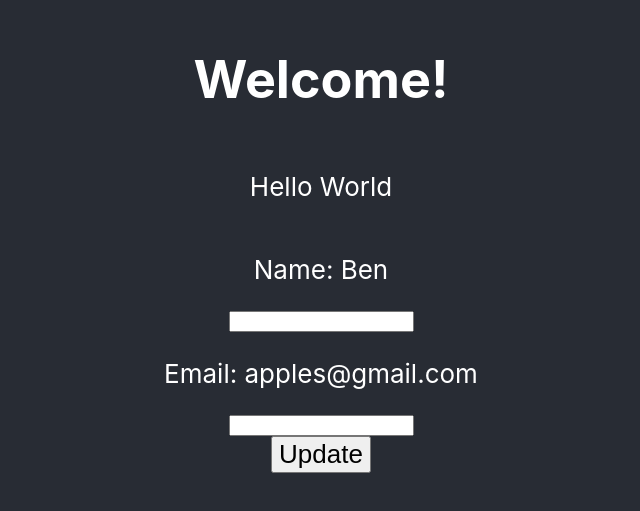
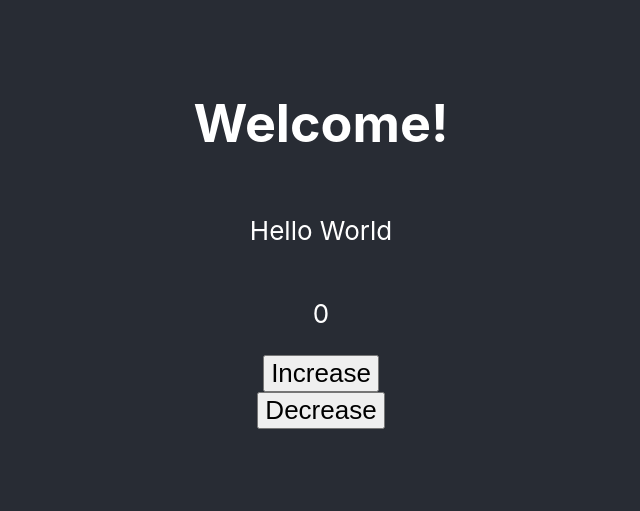
Before and after one commit to ben-gee723/js-conducer-template, a React (Vite) app: page / in a window 1280 px wide. Shown: the part 157-668 px from the top of the page, without its empty margins (319-959 px from the left). Built offline with nearby package versions, Linux system fonts and the light colour scheme.

Commit message:
coutner nicht funktionierend

```diff
--- a/package.json
+++ b/package.json
@@ -9,7 +9,8 @@
   },
   "dependencies": {
     "react": "^18.0.0",
-    "react-dom": "^18.0.0"
+    "react-dom": "^18.0.0",
+    "redux": "^4.2.0"
   },
   "devDependencies": {
     "@types/react": "^18.0.0",
--- a/src/App.jsx
+++ b/src/App.jsx
@@ -1,5 +1,6 @@
 import React, { useReducer } from 'react';
 import UserDashboard from './components/UserDashboard';
+import Counter from './components/Counter'
 
 
 // Import Styles
@@ -10,7 +11,7 @@ function App() {
     <div className="App">
       <header className="App-header">
         <h1>Welcome!</h1>
-        <UserDashboard />
+        <Counter />
       </header>
     </div>
   )
--- a/src/components/Counter.jsx
+++ b/src/components/Counter.jsx
@@ -1,26 +1,21 @@
 // 11. import useConext, useState and Context to be used
 import React, { useContext, useState } from "react";
-import AppContext from "../conducers/index";
+import AppContext from "../conducer/00-index";
 
-function UserDashboard() {
+function Counter() {
     // 12. Set-Up useContext
-    const { userState, userDispatch } = useContext(AppContext);
-    // 13. Set-up required useStates to edit information
-    const [newData, setNewData] = useState(userState);
+    const { counterState, counterDispatch } = useContext(AppContext);
+    console.log("Counter.js counterState", counterState);
 
-    const onChange = (e) => {
-        setNewData(prevState => ({ ...prevState, [e.target.name]: e.target.value }))
-    };
-
-    // console.log(data ? data : "empty")
+    // 13. Set-up required useStates to edit information if required
 
     return (
         <>
             <p>Hello World</p>
-            <p>Name: {userState.name} </p> <input type="text" name="name" onChange={(e) => onChange(e)} />
-            <p>Email: {userState.email} </p> <input type="text" name="email" onChange={(e) => onChange(e)} />
-            <button onClick={() => userDispatch({ type: 'UPDATE', data: newData })} >Update</button>
+            <p> {counterState.count}</p>
+            <button onClick={() => counterDispatch({ type: 'INCREASE' })} >Increase</button>
+            <button onClick={() => counterDispatch({ type: 'DECREASE' })} >Decrease</button>
         </>
     )
 }
-export default UserDashboard;
+export default Counter;
--- a/src/components/UserDashboard.jsx
+++ b/src/components/UserDashboard.jsx
@@ -13,8 +13,6 @@ function UserDashboard() {
         setNewData(prevState => ({ ...prevState, [e.target.name]: e.target.value }))
     };
 
-    // console.log(data ? data : "empty")
-
     return (
         <>
             <p>Hello World</p>
--- a/src/conducer/00-index.jsx
+++ b/src/conducer/00-index.jsx
@@ -1,31 +1,33 @@
 import React, { createContext, useReducer, useEffect } from "react";
 
 // 1. Import Reducers
-import { initialUser, userReducer } from './userConducer';
-import { intialCount, counterReducer } from './countConducer';
+import { initialUser, userReducer } from './02-userConducer';
+import { defaultCount, counterReducer } from './01-countConducer';
 
 // 2. Create Context for everything
 const AppContext = createContext();
 
+
 export function AppContextProvider({ children }) {
-    // 7. getItem
-    const retrieveState = JSON.parse(localStorage.getItem("persistState"))
-    const user = retrieveState ? retrieveState.userState : initialUser;
-    const counter = retrieveState ? retrieveState.counterState : intialCount;
+    // 3.1 getItem
+    const retrieveState = JSON.parse(localStorage.getItem("persistState"));
+    console.log("1. retrieveState.counterState", retrieveState ? retrieveState.counterState.count : "No State")
+    const intialCount = retrieveState ? retrieveState.counterState : defaultCount;
 
     // 3. Reducer set-ups
-    const [userState, userDispatch] = useReducer(userReducer, user);
-    const [counterState, counterDispatch] = useReducer(counterReducer, counter);
+    const [userState, userDispatch] = useReducer(userReducer, initialUser);
+    const [counterState, counterDispatch] = useReducer(counterReducer, intialCount);
+    console.log("2. counterState.count", counterState.count)
 
     // 4. AppContext: Combine all needed variables
     const value = { userState, userDispatch, counterState, counterDispatch };
+    console.log("3. counterState.count", value.counterState.count)
 
     // 6. setItem
-    const persistState = { userState, counterState };
     useEffect(() => {
-        localStorage.setItem("persistState", JSON.stringify(persistState))
-    }, [userState, counterState])
-
+        localStorage.setItem("persistState", JSON.stringify(value))
+    }, [value])
+    console.log("4. counterState.count", value.counterState.count)
 
     // 5. Nest children in Context.Provider
     return (
--- a/src/conducer/countConducer.jsx
+++ b/src/conducer/01-countConducer.jsx
@@ -4,18 +4,19 @@ import React, { createContext } from "react";
 // 2. Create Context (if required)
 const CounterContext = createContext();
 
-// 3. Create the initialState
-export const intialCount = {
+// 3. Create defaultState
+export const defaultCount = {
     count: 0
 };
 
 // 4. Create the Reducer
 export function counterReducer(state, action) {
+    console.log("state", state.count)
     switch (action.type) {
         case 'INCREASE':
-            return state = state + 1;
+            return { count: state.count += 1 };
         case 'DECREASE':
-            return state = state - 1;
+            return { count: state.count -= 1 };
         default:
             throw new Error();
     }
--- a/src/conducer/userConducer.jsx
+++ b/src/conducer/02-userConducer.jsx
@@ -5,11 +5,14 @@ import React, { createContext } from "react";
 export const UserContext = createContext();
 
 // 3. Create the initialState
-export const initialUser = {
+const defaultState = {
     name: "Ben",
     email: "apples@gmail.com",
     isLogin: false
 };
+// 3.1 getItem
+const retrieveState = JSON.parse(localStorage.getItem("persistState"));
+export const initialUser = retrieveState ? retrieveState.userState : defaultState;
 
 // 4. Create the Reducer
 export function userReducer(state, action) {
```
Also changed, not shown: 1 other file (tests, documents, lock files or other folders).
